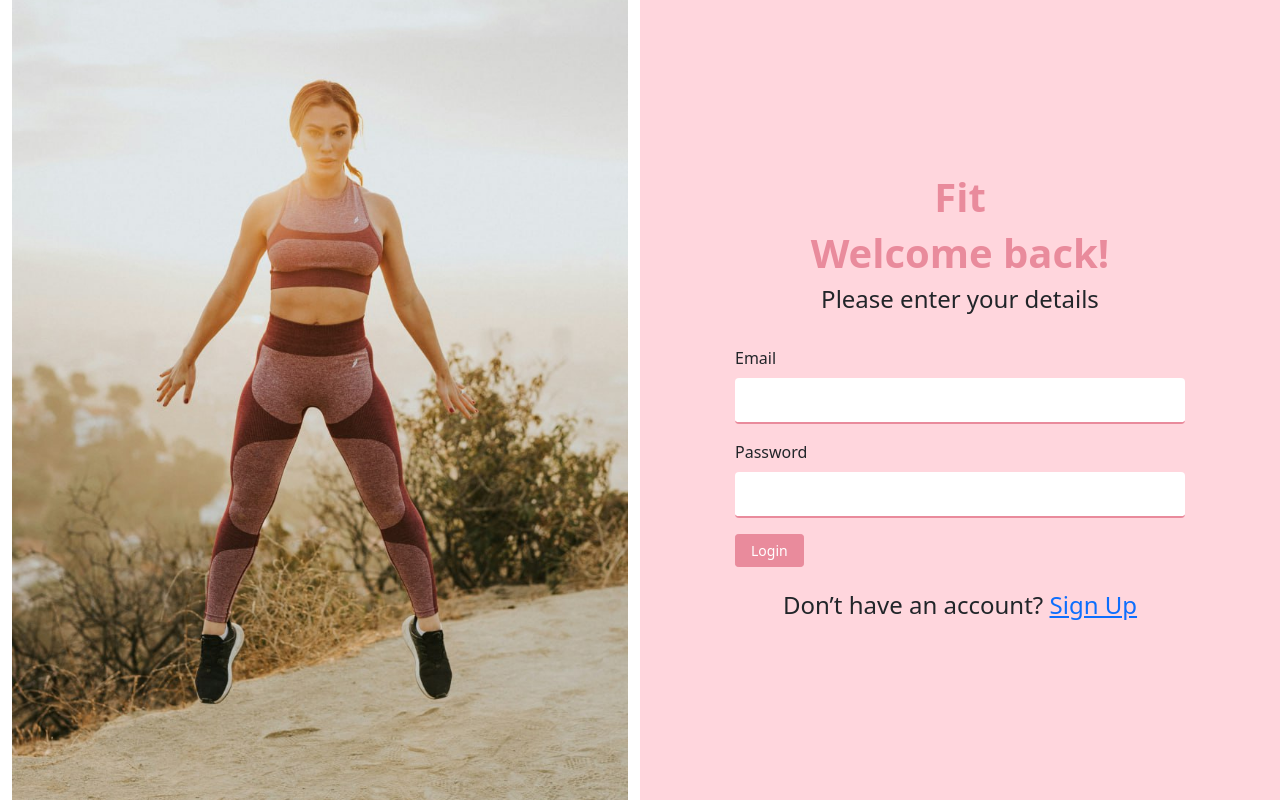
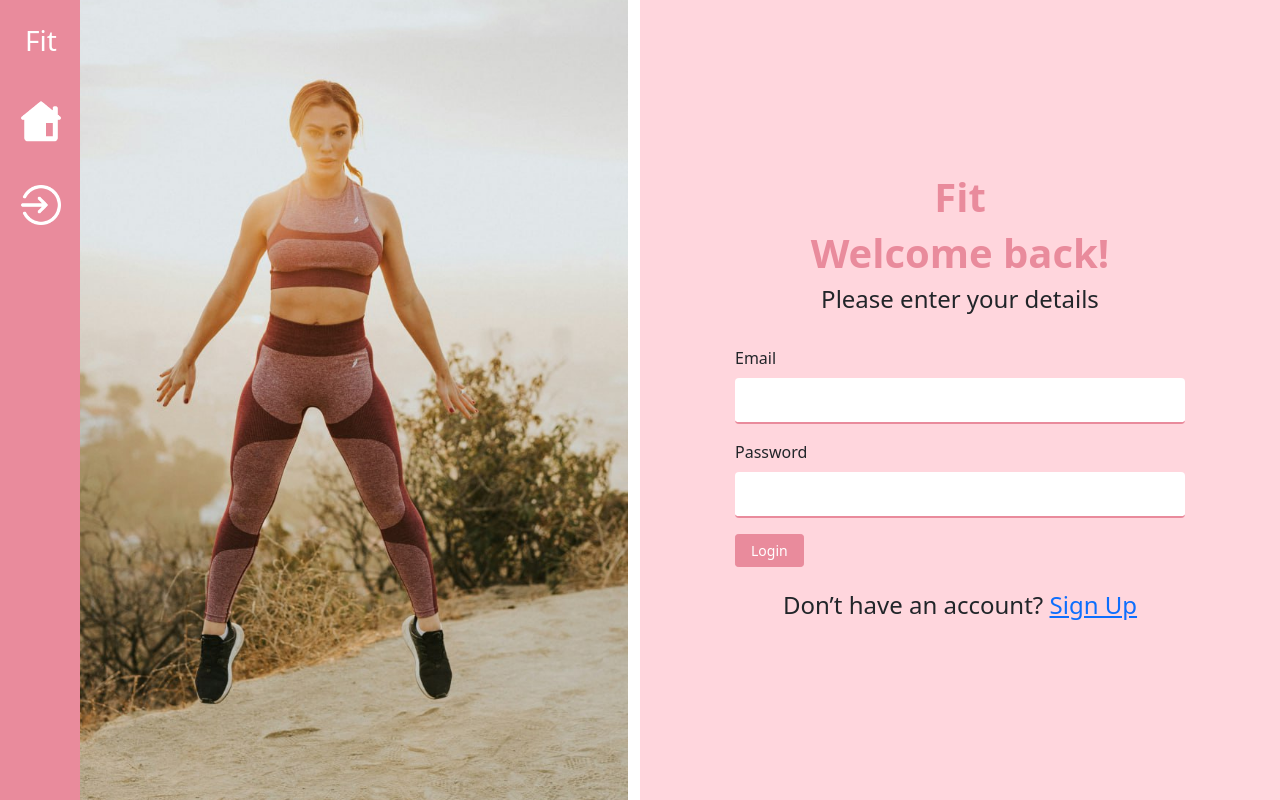
Before and after one commit to kalkidanzabreham/fitness_tracking_app_2024_25, a plain HTML site: page client/login.html in a window 1280 px wide. Drawn offline with Linux system fonts and the light colour scheme; files that its build step writes are made by us from their sources.

Commit message:
icons and login header added

```diff
--- a/client/css/registerAndLogin.css
+++ b/client/css/registerAndLogin.css
@@ -1,3 +1,15 @@
+.navbar {
+    width: 80px;
+    background-color: #E98B9C;
+    height: 100vh;
+    position: fixed;
+    top: 0;
+    left: 0;
+}
+
+.navbar ul li a img {
+    width: 50px;
+}
 /* Ensure the sections are full height */
 .login-image, .login-page {
     height: 100vh;
--- a/client/css/style.css
+++ b/client/css/style.css
@@ -3,6 +3,7 @@ body {
     margin: 0;
     padding: 0;
 }
+
 
 /* Vertical Navbar Styling */
 .navbar {
--- a/client/login.html
+++ b/client/login.html
@@ -8,6 +8,18 @@
     <link rel="stylesheet" href="./css/registerAndLogin.css">
 </head>
 <body>
+    <div class="navbar d-flex flex-column justify-content-start bg-pink position-fixed top-0 left-0 vh-100 w-10">
+        <ul class="list-unstyled">
+            <li class="bold-first"><a href="./index.html" class="text-white d-block p-3 text-center text-decoration-none ">
+                    <h3>Fit</h3>
+                </a></li>
+            <li><a href="./dashboard.html" class="text-white d-block p-3 text-center "><img src="./assets/img/home.png"
+                        alt=""></a></li>
+            <li><a href="./login.html" class="text-white d-block p-3 text-center"><img src="./assets/img/login.png"
+                        alt=""></a></li>
+
+        </ul>
+    </div>
 <div class="container-fluid vh-100">
     <div class="row h-100">
         <div class="col-md-6 d-flex align-items-center justify-content-center login-image">
```
Also changed, not shown: client/dashboard.html (+3 -2 lines), client/index.html (+2 -2 lines), client/assets/img/fit_1.jpg (added), client/assets/img/home.png (added), client/assets/img/login.png (added).
